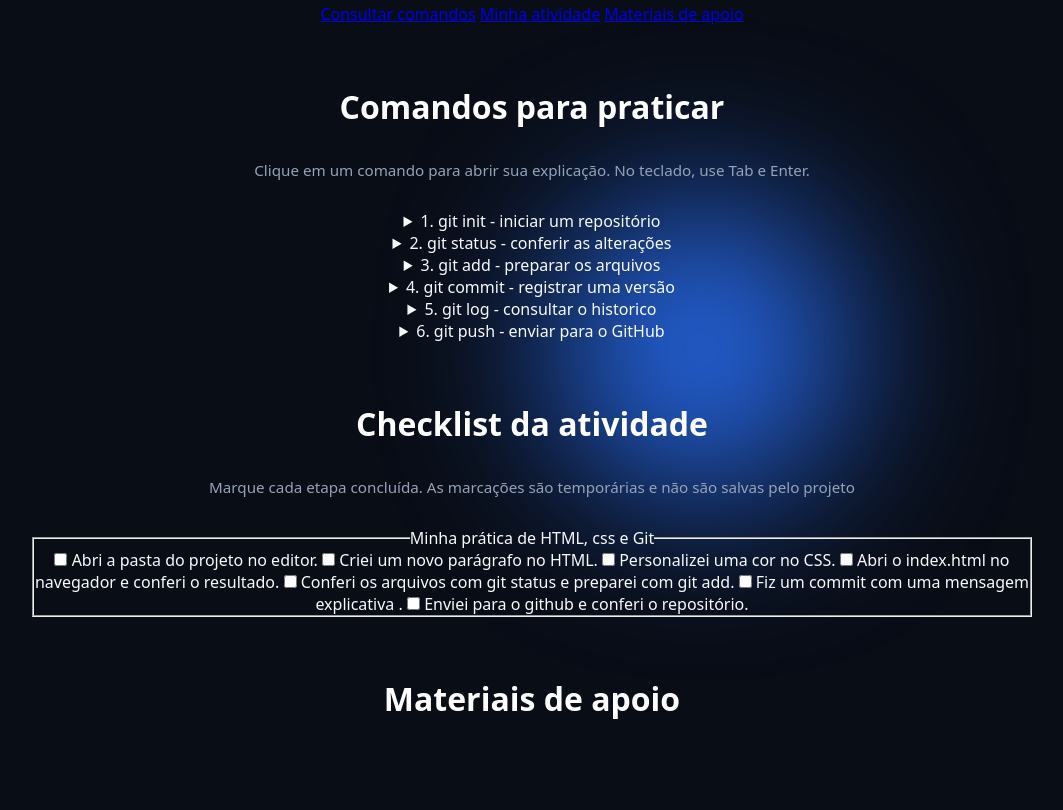
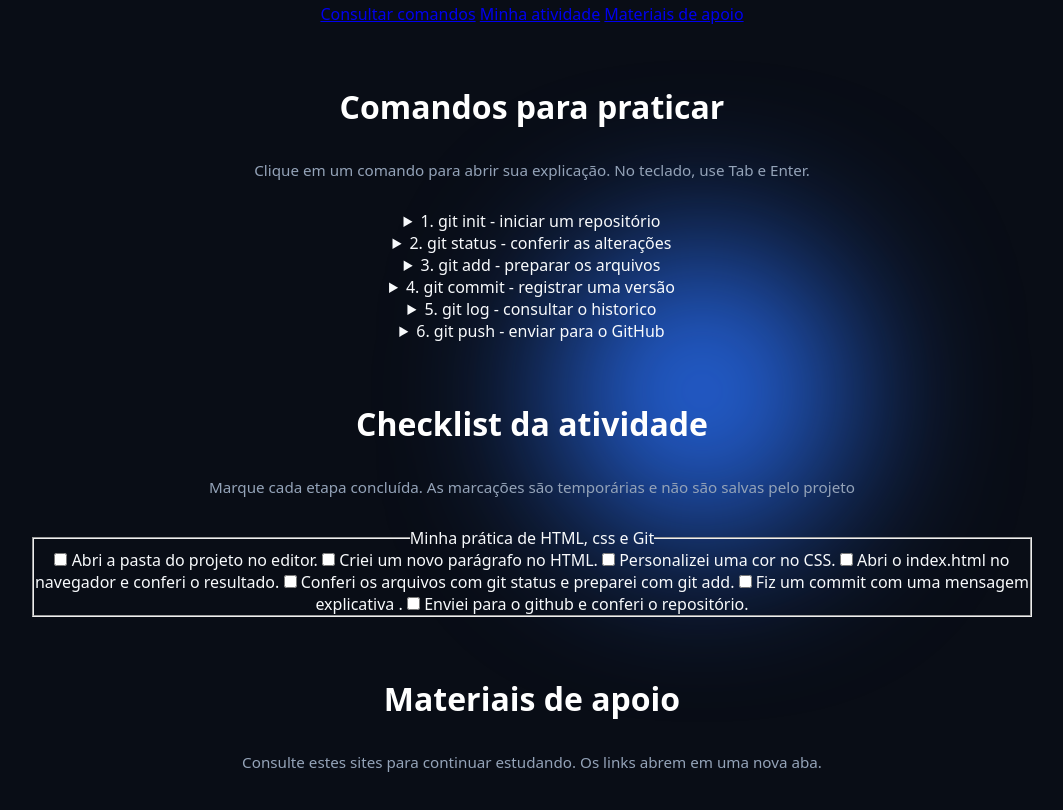
Before and after one commit to Bella11022011/Isabella_pa, a plain HTML site: page index.html in a window 1280 px wide. Shown: the part 824-1634 px from the top of the page, without its empty margins (108-1171 px from the left). Drawn offline with Linux system fonts and the light colour scheme.

Commit message:
criei o meu parágrafp

```diff
--- a/index.html
+++ b/index.html
@@ -126,6 +126,7 @@
 
     <section class="conteudo estudo" id="materiais">
         <h2>Materiais de apoio</h2>
+        <p>Consulte estes sites para continuar estudando. Os links abrem em uma nova aba.</p>
     </section>
 </body>
 </html>
```
